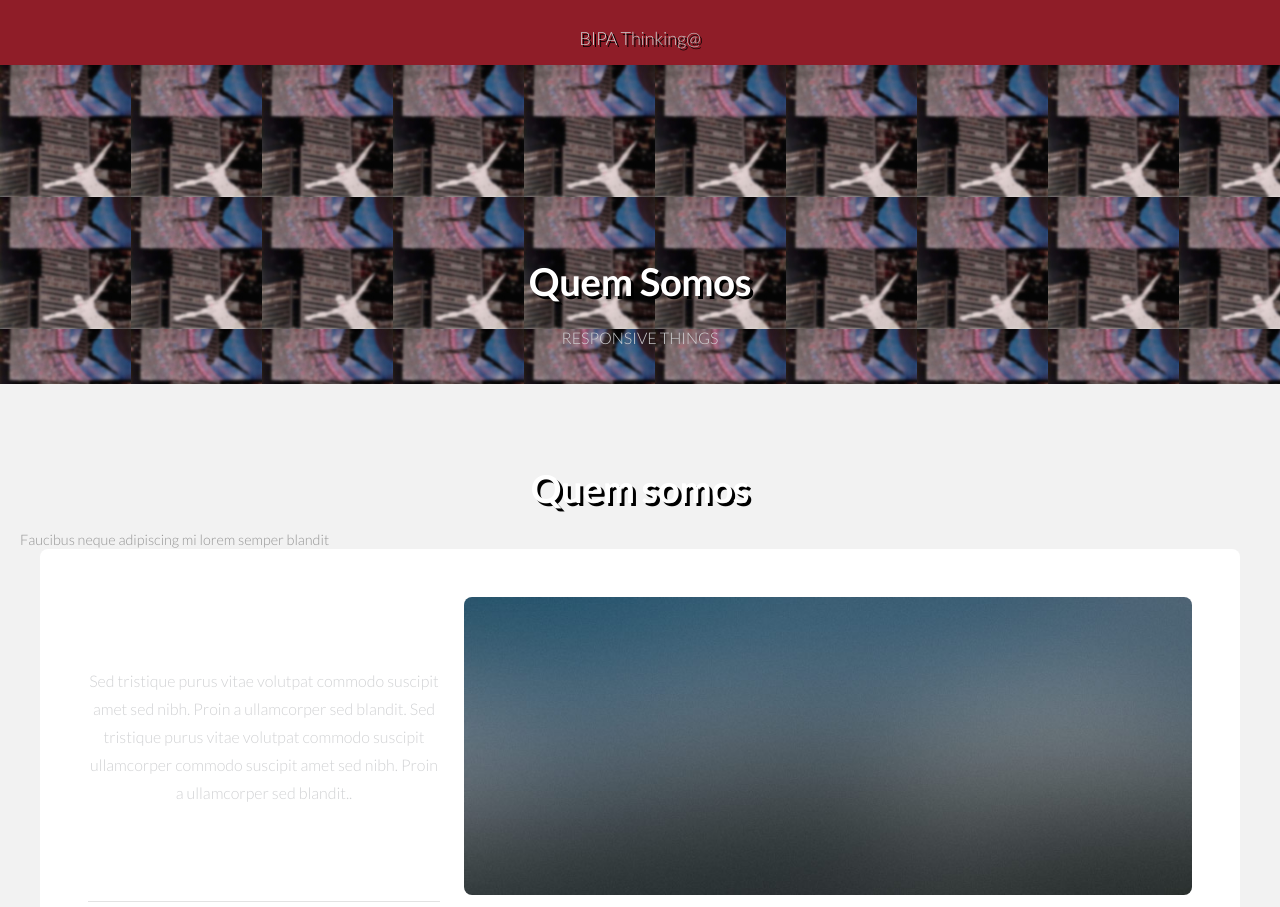
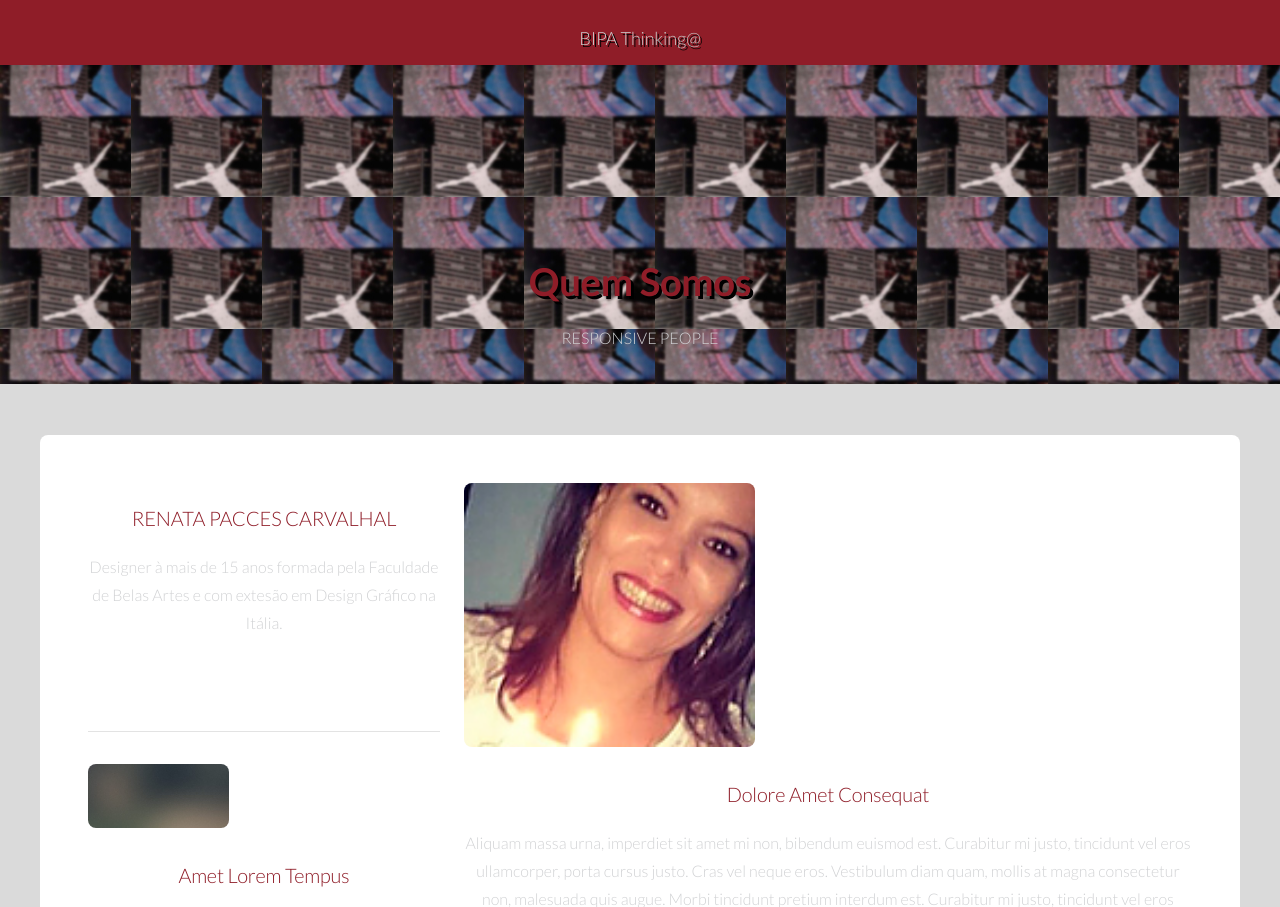
Before and after one commit to BipaThinking/sitebipa, a plain HTML site: page quemsomos.html in a window 1280 px wide. Shown: the part 55-962 px from the top of the page. Drawn offline with Linux system fonts and the light colour scheme; files that its build step writes are made by us from their sources; files whose address does not match are found by name.

Commit message:
tudo novoooooooooo

```diff
--- a/css/style.css
+++ b/css/style.css
@@ -506,7 +506,7 @@
 
 			.image.fit img {
 				display: block;
-				width: 100%;
+				width: 40%;
 			}
 
 /* List */
@@ -983,11 +983,11 @@
 /* Wrapper */
 
 	.wrapper {
-		padding: 5em 0 3em 0;
+		padding: 2em 0 3em 0;
 	}
 
 		.wrapper.style1 {
-			background: #f2f2f2;
+			background: #dadada;
 		}
 
 			.wrapper.style1 .box {
@@ -1245,7 +1245,7 @@
 		}
 
 		#banner h1, #banner h2, #banner h3, #banner h4, #banner h5, #banner h6 {
-			color: #ffffff;
+			color: #8f1d28;
 		}
 
 		#banner .logo {
--- a/quemsomos.html
+++ b/quemsomos.html
@@ -91,14 +91,14 @@
 					<section id="banner">
 					<div class="logo">
 					<h2>Quem Somos</h2>
-					<p>RESPONSIVE THINGS</p>
+					<p>RESPONSIVE PEOPLE</p>
 
 
 		<!-- Main -->
 			<section id="main" class="wrapper style1">
 				<header class="major">
-					<h2>Quem somos</h2>
-					<p>Faucibus neque adipiscing mi lorem semper blandit</p>
+					<h2></h2>
+					<p></p>
 				</header>
 				<div class="container">
 					<div class="row 150%">
@@ -107,8 +107,8 @@
 							<!-- Sidebar -->
 								<section id="sidebar">
 									<section>
-										<h3>Magna Feugiat</h3>
-										<p>Sed tristique purus vitae volutpat commodo suscipit amet sed nibh. Proin a ullamcorper sed blandit. Sed tristique purus vitae volutpat commodo suscipit ullamcorper commodo suscipit amet sed nibh. Proin a ullamcorper sed blandit..</p>
+										<h3>RENATA PACCES CARVALHAL</h3>
+										<p>Designer à mais de 15 anos formada pela Faculdade de Belas Artes e com extesão em Design Gráfico na Itália.</p>
 										<footer>
 											<ul class="actions">
 												<li><a href="#" class="button small alt">Saiba Mais</a></li>
@@ -133,7 +133,7 @@
 
 							<!-- Content -->
 								<section id="content">
-									<a href="#" class="image fit"><img src="images/slide02.jpg" alt="" /></a>
+									<a href="#" class="image fit"><img src="images/fotorenata.jpg" alt="" /></a>
 									<h3>Dolore Amet Consequat</h3>
 									<p>Aliquam massa urna, imperdiet sit amet mi non, bibendum euismod est. Curabitur mi justo, tincidunt vel eros ullamcorper, porta cursus justo. Cras vel neque eros. Vestibulum diam quam, mollis at magna consectetur non, malesuada quis augue. Morbi tincidunt pretium interdum est. Curabitur mi justo, tincidunt vel eros ullamcorper, porta cursus justo. Cras vel neque eros. Vestibulum diam.</p>
 									<h3>Sed Magna Ornare</h3>
```
Also changed, not shown: index.html (+8 -6 lines), images/fotorenata.jpg (added), images/fotorenata.png.png (added).
